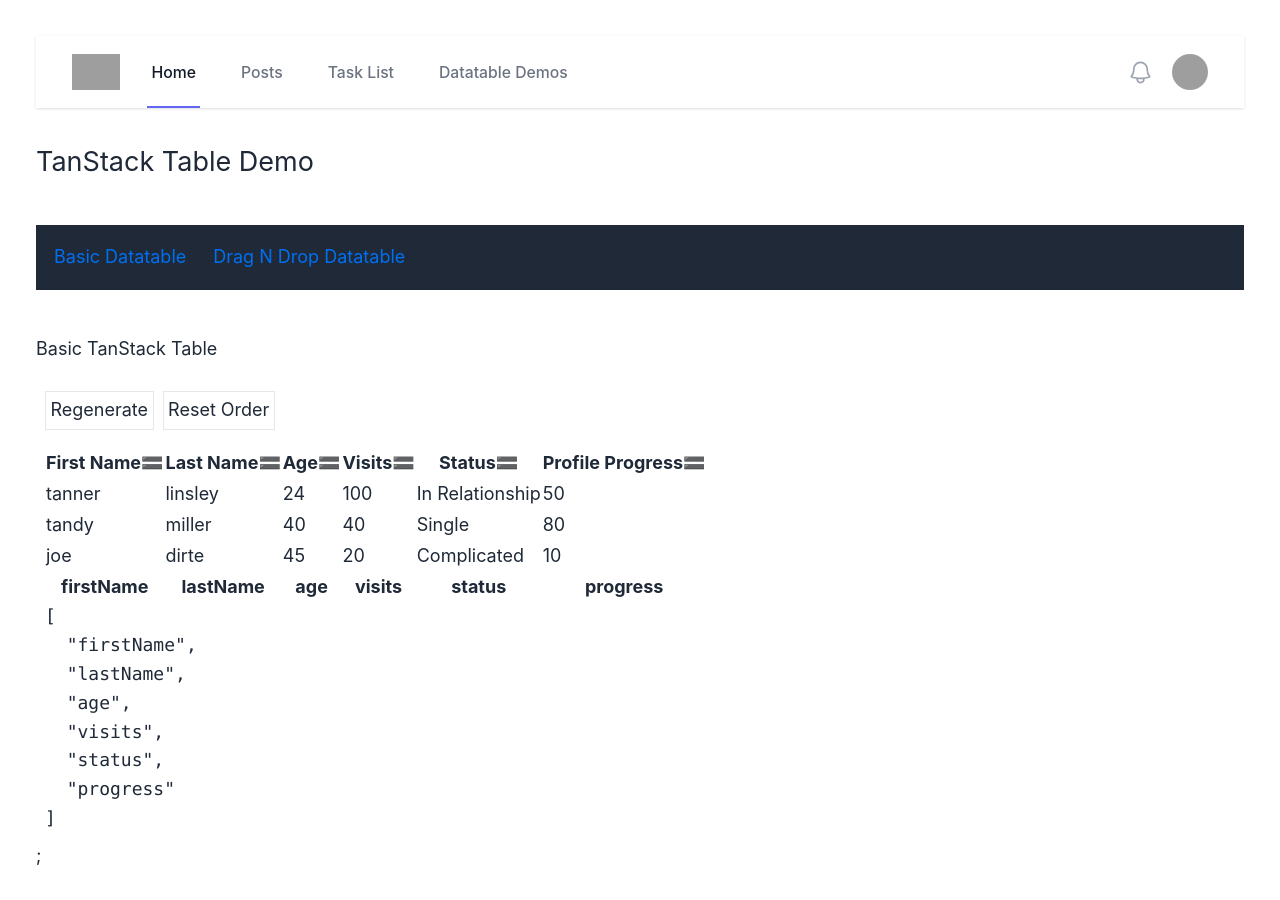
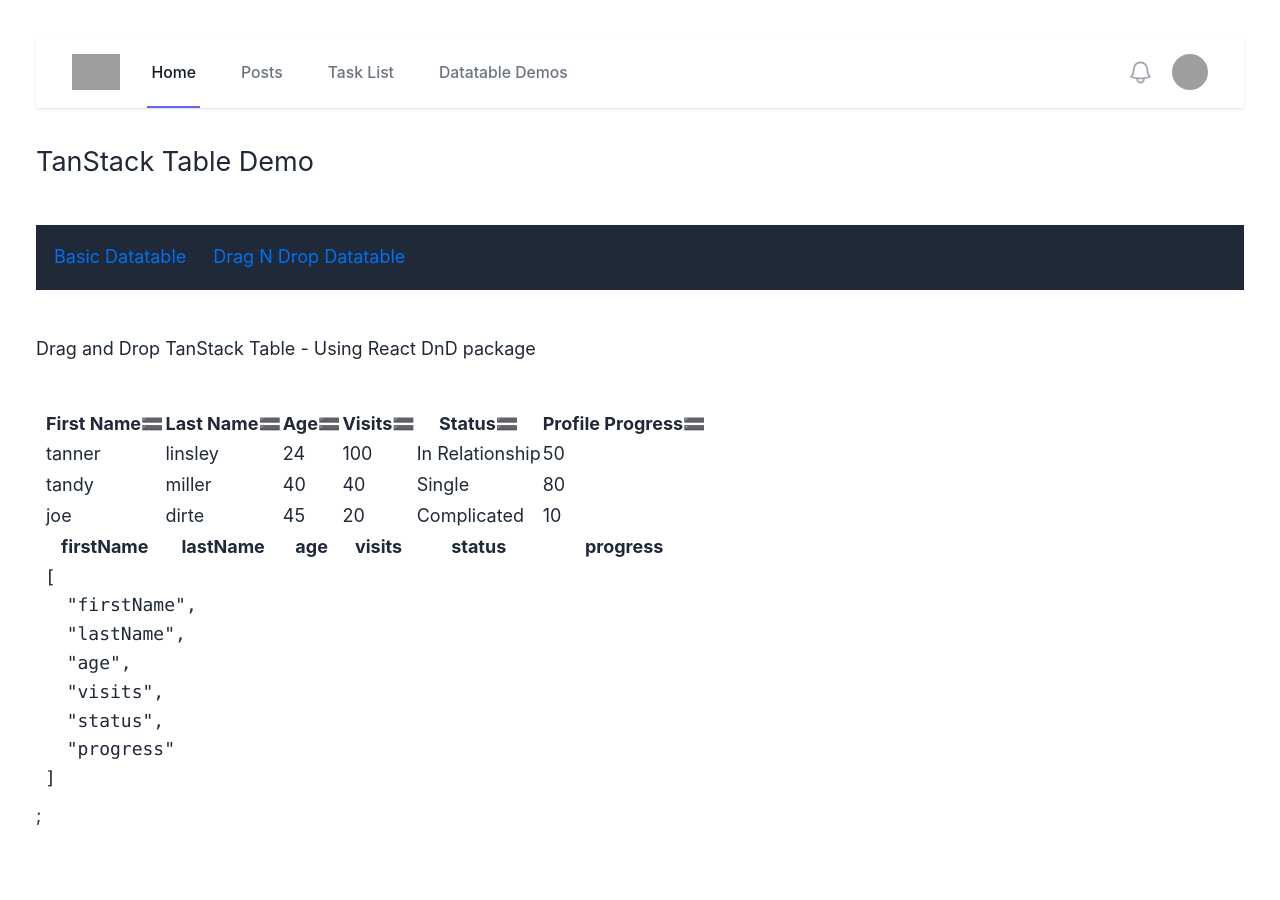
Before and after one commit to phillipkregg/Next-JS-Playground, a Next.js app: page /datatables/dnd in a window 1280 px wide. Shown: the top 900 px of the page. After the commit the page ends 867 px from the top, so only its background shows below. Built offline with nearby package versions, Linux system fonts and the light colour scheme; grey boxes are pictures that could not be loaded.

Commit message:
Updating page info

```diff
--- a/app/datatables/dnd/dndTable.tsx
+++ b/app/datatables/dnd/dndTable.tsx
@@ -179,14 +179,7 @@
   return (
     <div className="p-2">
       <div className="h-4" />
-      <div className="flex flex-wrap gap-2">
-        <button onClick={() => regenerateData()} className="p-1 border">
-          Regenerate
-        </button>
-        <button onClick={() => resetOrder()} className="p-1 border">
-          Reset Order
-        </button>
-      </div>
+
       <div className="h-4" />
       <table>
         <thead>
--- a/app/datatables/dnd/page.tsx
+++ b/app/datatables/dnd/page.tsx
@@ -7,7 +7,7 @@
 export default function Page() {
   return (
     <div>
-      <div>Basic TanStack Table</div>
+      <div>Drag and Drop TanStack Table - Using React DnD package</div>
       <DndProvider backend={HTML5Backend}>
         <DndColumnsTable />
       </DndProvider>
```
